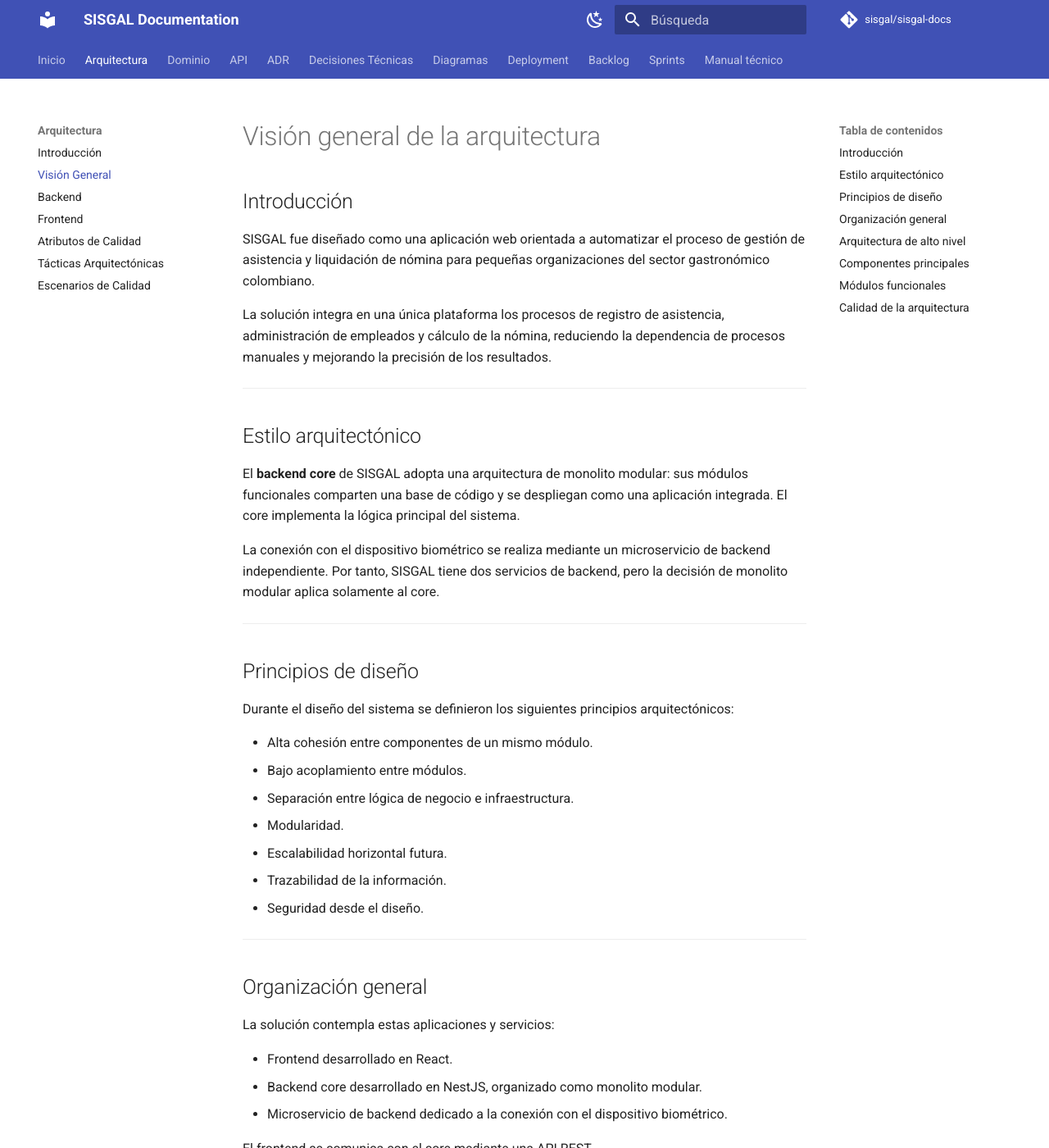
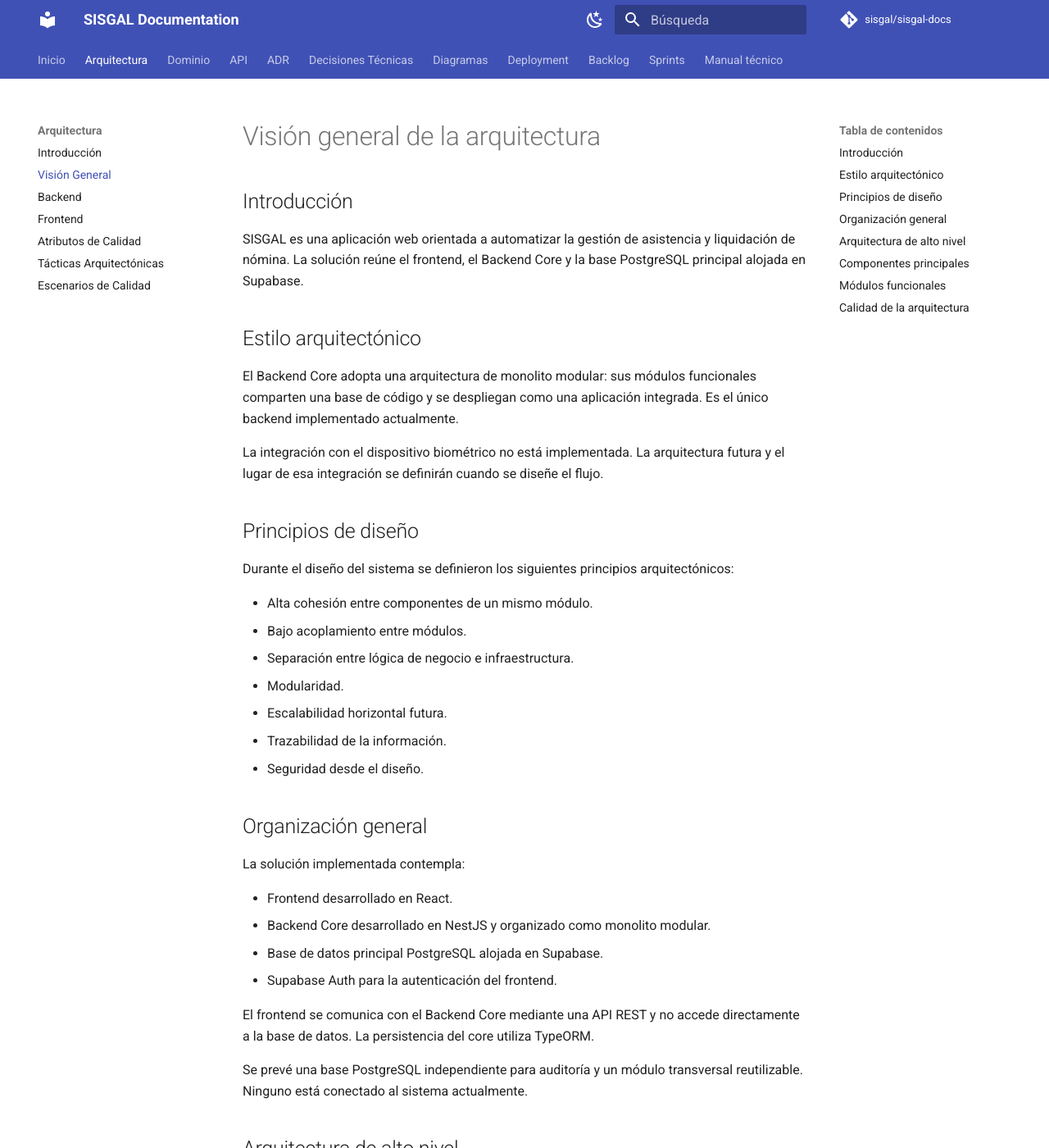
Before and after one commit to sisgal-platform/sisgal-docs, an MkDocs documentation site: the page built from docs/architecture/overview.md, in a window 1280 px wide and 1400 px high. Shown: the whole window at 82% size. Built offline with MkDocs 1.6.1 and Material for MkDocs 9.7.7, drawn with Linux system fonts in a browser that asks for light colours; comment, search, counter and statistics services are not loaded; some of the changed text lies outside the part shown.

Commit message:
docs: update architecture overview to current implementation

```diff
--- a/docs/architecture/overview.md
+++ b/docs/architecture/overview.md
@@ -2,19 +2,13 @@
 
 ## Introducción
 
-SISGAL fue diseñado como una aplicación web orientada a automatizar el proceso de gestión de asistencia y liquidación de nómina para pequeñas organizaciones del sector gastronómico colombiano.
-
-La solución integra en una única plataforma los procesos de registro de asistencia, administración de empleados y cálculo de la nómina, reduciendo la dependencia de procesos manuales y mejorando la precisión de los resultados.
-
----
+SISGAL es una aplicación web orientada a automatizar la gestión de asistencia y liquidación de nómina. La solución reúne el frontend, el Backend Core y la base PostgreSQL principal alojada en Supabase.
 
 ## Estilo arquitectónico
 
-El **backend core** de SISGAL adopta una arquitectura de monolito modular: sus módulos funcionales comparten una base de código y se despliegan como una aplicación integrada. El core implementa la lógica principal del sistema.
+El Backend Core adopta una arquitectura de monolito modular: sus módulos funcionales comparten una base de código y se despliegan como una aplicación integrada. Es el único backend implementado actualmente.
 
-La conexión con el dispositivo biométrico se realiza mediante un microservicio de backend independiente. Por tanto, SISGAL tiene dos servicios de backend, pero la decisión de monolito modular aplica solamente al core.
-
----
+La integración con el dispositivo biométrico no está implementada. La arquitectura futura y el lugar de esa integración se definirán cuando se diseñe el flujo.
 
 ## Principios de diseño
 
@@ -28,72 +22,42 @@
 - Trazabilidad de la información.
 - Seguridad desde el diseño.
 
----
-
 ## Organización general
 
-La solución contempla estas aplicaciones y servicios:
+La solución implementada contempla:
 
 - Frontend desarrollado en React.
-- Backend core desarrollado en NestJS, organizado como monolito modular.
-- Microservicio de backend dedicado a la conexión con el dispositivo biométrico.
+- Backend Core desarrollado en NestJS y organizado como monolito modular.
+- Base de datos principal PostgreSQL alojada en Supabase.
+- Supabase Auth para la autenticación del frontend.
 
-El frontend se comunica con el core mediante una API REST.
+El frontend se comunica con el Backend Core mediante una API REST y no accede directamente a la base de datos. La persistencia del core utiliza TypeORM.
 
-Los datos del sistema y las marcaciones se persisten en la base principal PostgreSQL mediante TypeORM. La base de auditoría es independiente y también utiliza PostgreSQL; su flujo de escritura está pendiente de definición.
-
----
+Se prevé una base PostgreSQL independiente para auditoría y un módulo transversal reutilizable. Ninguno está conectado al sistema actualmente.
 
 ## Arquitectura de alto nivel
 
 - [Diagrama de contexto (C4, Nivel 1)](../diagrams/context.md)
 - [Diagrama de contenedores (C4, Nivel 2)](../diagrams/containers.md)
 - [Componentes (C4, Nivel 3)](../diagrams/components.md)
-- [Vista de despliegue](../diagrams/deployment.md)
+- [Vista de despliegue prevista](../diagrams/deployment.md)
 
 ## Componentes principales
 
-Actualmente el sistema está compuesto por los siguientes componentes:
-
 | Componente | Responsabilidad |
-|------------|-----------------|
-| Frontend | Interfaz de usuario |
-| Backend core | Procesamiento de las reglas principales de negocio mediante módulos funcionales |
-| Base de datos principal | Persistencia del sistema y de las marcaciones biométricas |
-| Base de datos de auditoría | Almacenamiento independiente; integración aún por definir |
-| Microservicio de integración biométrica | Conexión con el dispositivo biométrico |
+|---|---|
+| Frontend | Interfaz de usuario; autenticación mediante Supabase Auth; consume la API del core. |
+| Backend Core | API REST y lógica principal de negocio en módulos. |
+| Base de datos principal | Persistencia relacional del sistema; PostgreSQL en Supabase. |
+| Base de datos de auditoría | Diseño independiente en PostgreSQL, aún no conectado. |
+| Integración biométrica | No implementada; flujo futuro por definir. |
 
 ## Módulos funcionales
 
-La lógica del negocio se organiza en módulos independientes.
-
-Entre los principales módulos se encuentran:
-
-- Autenticación
-- Empleados
-- Asistencia
-- Jornadas laborales
-- Liquidación de nómina
-- Configuración
-
+La lógica del negocio se organiza en módulos funcionales, incluidos autenticación, empleados, asistencia, jornadas laborales, liquidación de nómina y configuración.
 
 Se propone un módulo transversal de auditoría, pero su alcance e integración todavía están por definir.
 
-Cada módulo encapsula sus casos de uso, entidades, reglas de negocio y mecanismos de persistencia según corresponda.
-
-La comunicación entre módulos se realiza mediante interfaces bien definidas, evitando dependencias innecesarias entre ellos.
-
 ## Calidad de la arquitectura
 
-El diseño arquitectónico fue guiado por atributos de calidad priorizados durante la etapa de análisis.
-
-Los principales atributos considerados fueron:
-
-- Mantenibilidad
-- Seguridad
-- Disponibilidad
-- Rendimiento
-- Escalabilidad
-- Modificabilidad
-
-Estos atributos dieron origen a las tácticas arquitectónicas implementadas y a las decisiones de diseño descritas en las siguientes secciones.
+El diseño arquitectónico fue guiado por atributos de calidad priorizados durante la etapa de análisis. Entre ellos se encuentran mantenibilidad, seguridad, disponibilidad, rendimiento, escalabilidad y modificabilidad. Las tácticas y escenarios deben mantenerse alineados con la implementación vigente.
```
